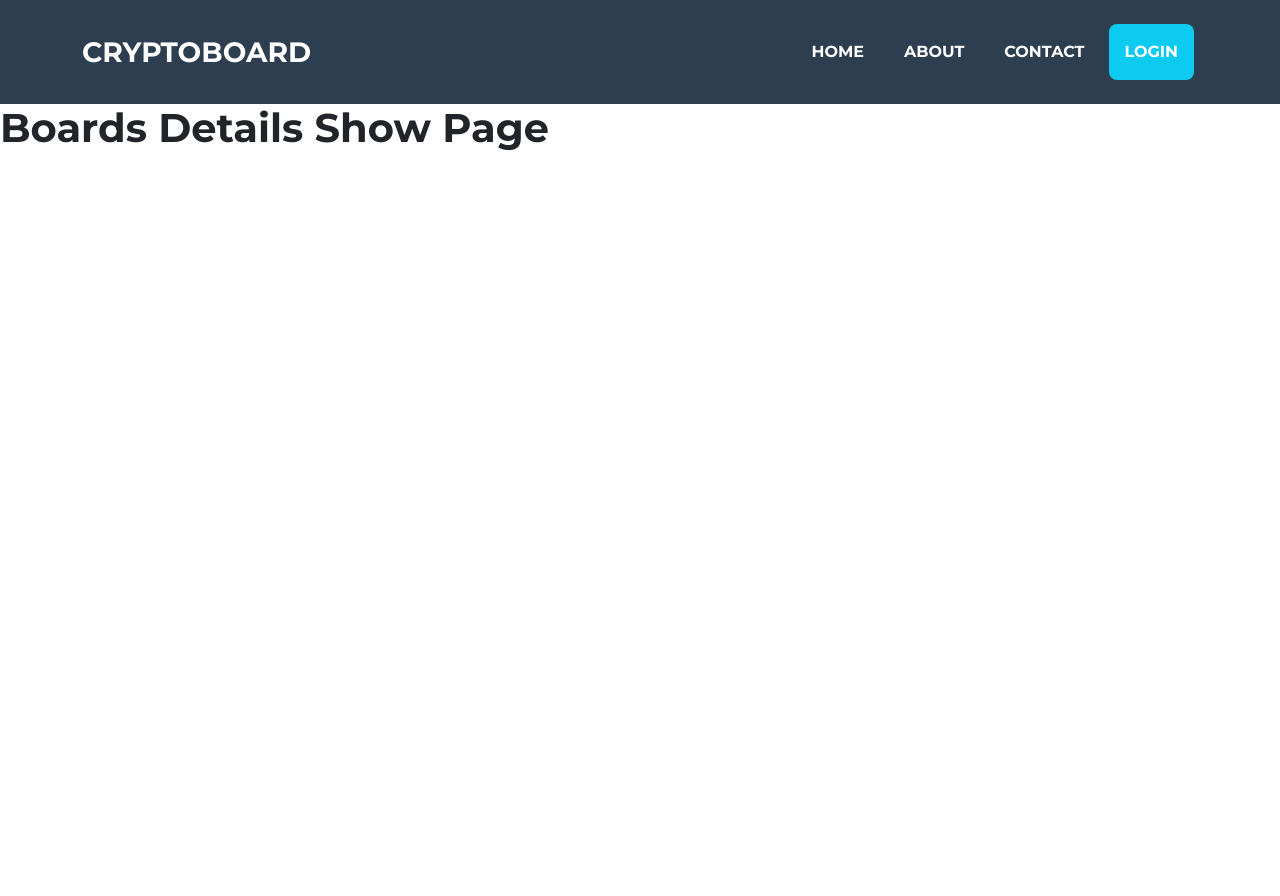
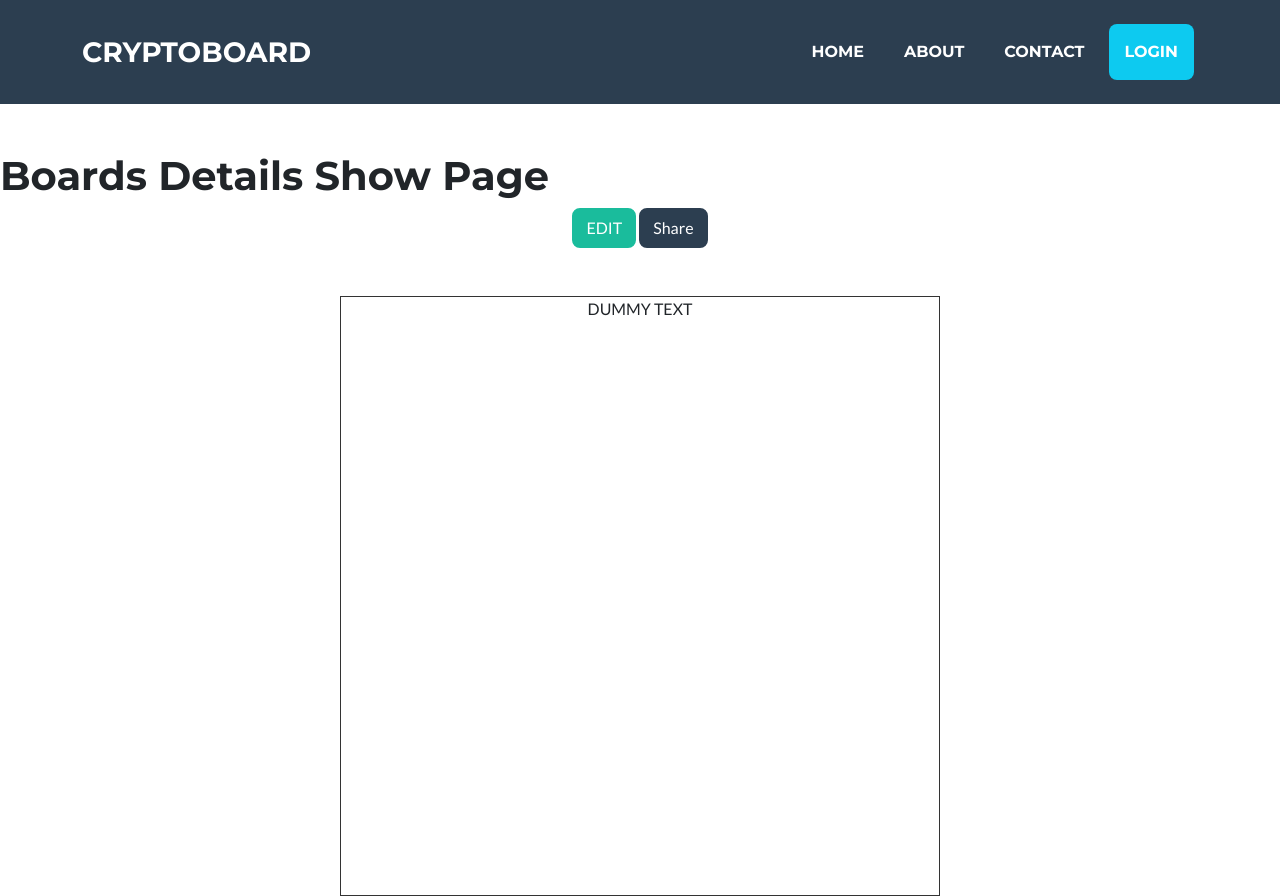
Before and after one commit to pdagrawal/crypto_board, a Django app: template crypto_board/templates/boards/show.html in a window 1280 px wide. Before the commit the page ends 151 px from the top, so only its background shows below. Run offline with Django 3.2, Linux system fonts and the light colour scheme; the template is opened without the code that fills it, so the values that code supplies are empty; some libraries are stand-ins or nearby versions.

Commit message:
Show board edit

```diff
--- a/crypto_board/templates/boards/show.html
+++ b/crypto_board/templates/boards/show.html
@@ -3,5 +3,21 @@
 {% block title %}Boards{% endblock %}
 
 {% block content %}
+<br><br>
     <h1>Boards Details Show Page</h1>
+    <style>
+        .square-box{
+          max-width: 600px;
+          min-height: 600px;
+          border: 1px solid #333;
+        }
+      </style>
+      <div class="container-md text-center">
+        <button type="button" class="btn btn-primary">EDIT</button>
+        <button type="button" class="btn btn-secondary">Share</button>
+        </div>
+        <br><br>
+       <div class="container square-box d-flex justify-content-center">
+    <p>DUMMY TEXT</p>
+       </div>
 {% endblock %}
```
